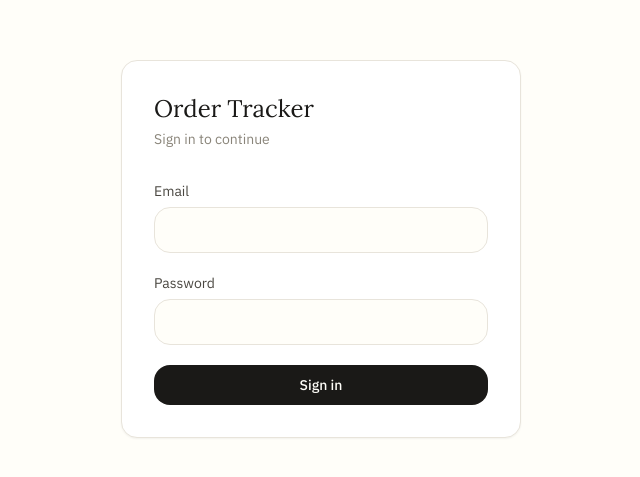
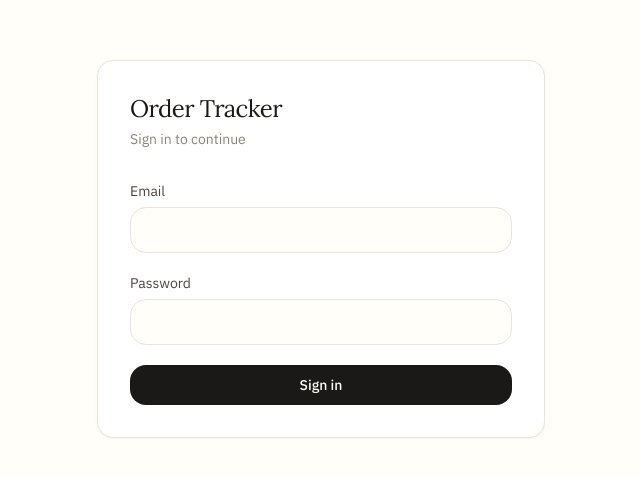
Before and after one commit to selbarinssi/dna-tracker, a Next.js app: page /login in a window 1280 px wide. Shown: the part 151-628 px from the top of the page, without its empty margins (319-959 px from the left). Built offline with nearby package versions, Linux system fonts and the light colour scheme.

Commit message:
Update page.tsx

```diff
--- a/app/(auth)/login/page.tsx
+++ b/app/(auth)/login/page.tsx
@@ -35,46 +35,56 @@ export default function LoginPage() {
   }
 
   return (
-    <div className="w-full max-w-md px-6">
-      <div className="bg-white border border-[#E8E4DB] rounded-2xl shadow-sm p-8">
-        <h1 className="font-serif text-2xl text-[#1A1917] mb-1">Order Tracker</h1>
-        <p className="text-sm text-[#8A857A] mb-8">Sign in to continue</p>
+    <div className="w-full max-w-md">
+      <div className="bg-white border border-border rounded-2xl shadow-soft p-8">
+        <h1 className="font-serif text-2xl text-ink mb-1 tracking-tight">
+          Order Tracker
+        </h1>
+        <p className="text-sm text-muted-light mb-8">
+          Sign in to continue
+        </p>
 
         <form onSubmit={handleLogin} className="space-y-5">
           <div>
-            <label className="block text-sm text-[#4A4741] mb-1.5">Email</label>
+            <label className="block text-sm text-muted mb-1.5">
+              Email
+            </label>
             <input
               type="email"
               value={email}
               onChange={(e) => setEmail(e.target.value)}
               required
-              className="w-full px-3 py-2.5 rounded-lg border border-[#E8E4DB] bg-[#FFFEF9] text-[#1A1917] focus:outline-none focus:ring-2 focus:ring-[#1A1917]/20"
+              autoComplete="email"
+              className="w-full px-3.5 py-2.5 rounded-lg border border-border bg-ivory text-ink placeholder:text-muted-light focus:outline-none focus:ring-2 focus:ring-ink/20 transition"
             />
           </div>
 
           <div>
-            <label className="block text-sm text-[#4A4741] mb-1.5">Password</label>
+            <label className="block text-sm text-muted mb-1.5">
+              Password
+            </label>
             <input
               type="password"
               value={password}
               onChange={(e) => setPassword(e.target.value)}
               required
-              className="w-full px-3 py-2.5 rounded-lg border border-[#E8E4DB] bg-[#FFFEF9] text-[#1A1917] focus:outline-none focus:ring-2 focus:ring-[#1A1917]/20"
+              autoComplete="current-password"
+              className="w-full px-3.5 py-2.5 rounded-lg border border-border bg-ivory text-ink placeholder:text-muted-light focus:outline-none focus:ring-2 focus:ring-ink/20 transition"
             />
           </div>
 
           {error && (
-            <p className="text-sm text-red-700 bg-red-50 px-3 py-2 rounded-lg">
+            <div className="text-sm text-red-800 bg-red-50 border border-red-100 px-3.5 py-2.5 rounded-lg">
               {error}
-            </p>
+            </div>
           )}
 
           <button
             type="submit"
             disabled={loading}
-            className="w-full py-2.5 px-4 bg-[#1A1917] text-[#FFFEF9] rounded-lg text-sm font-medium hover:bg-[#2A2927] disabled:opacity-60 transition-colors"
+            className="w-full py-2.5 px-4 bg-ink text-ivory rounded-lg text-sm font-medium hover:bg-[#2A2927] disabled:opacity-60 transition-colors"
           >
-            {loading ? "Signing in..." : "Sign in"}
+            {loading ? "Signing in…" : "Sign in"}
           </button>
         </form>
       </div>
```
